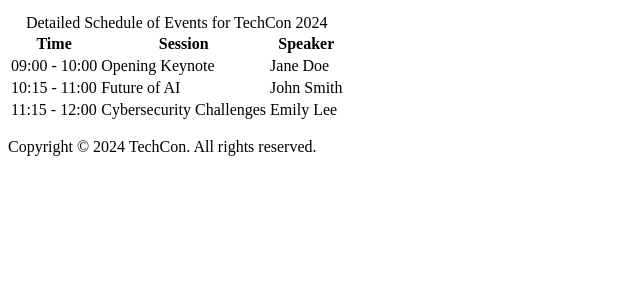
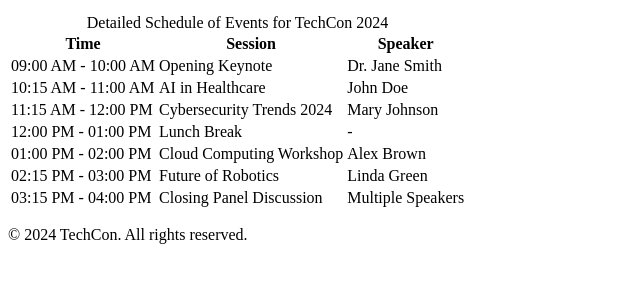
Before and after one commit to simon21728/TechCon_HTML, a plain HTML site: page techcon_website/schedule.html in a window 1280 px wide. Shown: the part 154-436 px from the top of the page, without its empty margins (0-640 px from the left). Drawn offline with Linux system fonts and the light colour scheme.

Commit message:
Designing the Schedule Page for TechCon 2024 Conference Website

```diff
--- a/techcon_website/schedule.html
+++ b/techcon_website/schedule.html
@@ -4,8 +4,10 @@
     <meta charset="UTF-8">
     <meta name="viewport" content="width=device-width, initial-scale=1.0">
     <title>Schedule for TechCon 2024</title>
+    <link rel="stylesheet" href="style.css"> <!-- Assuming a shared stylesheet -->
 </head>
 <body>
+    <!-- Header Section -->
     <header>
         <h1>Schedule for TechCon 2024</h1>
         <nav>
@@ -18,8 +20,9 @@
         </nav>
     </header>
 
+    <!-- Main Content Section -->
     <main>
-        <table >
+        <table>
             <caption>Detailed Schedule of Events for TechCon 2024</caption>
             <thead>
                 <tr>
@@ -30,26 +33,47 @@
             </thead>
             <tbody>
                 <tr>
-                    <td>09:00 - 10:00</td>
+                    <td>09:00 AM - 10:00 AM</td>
                     <td>Opening Keynote</td>
-                    <td>Jane Doe</td>
+                    <td>Dr. Jane Smith</td>
                 </tr>
                 <tr>
-                    <td>10:15 - 11:00</td>
-                    <td>Future of AI</td>
-                    <td>John Smith</td>
+                    <td>10:15 AM - 11:00 AM</td>
+                    <td>AI in Healthcare</td>
+                    <td>John Doe</td>
                 </tr>
                 <tr>
-                    <td>11:15 - 12:00</td>
-                    <td>Cybersecurity Challenges</td>
-                    <td>Emily Lee</td>
+                    <td>11:15 AM - 12:00 PM</td>
+                    <td>Cybersecurity Trends 2024</td>
+                    <td>Mary Johnson</td>
+                </tr>
+                <tr>
+                    <td>12:00 PM - 01:00 PM</td>
+                    <td>Lunch Break</td>
+                    <td>-</td>
+                </tr>
+                <tr>
+                    <td>01:00 PM - 02:00 PM</td>
+                    <td>Cloud Computing Workshop</td>
+                    <td>Alex Brown</td>
+                </tr>
+                <tr>
+                    <td>02:15 PM - 03:00 PM</td>
+                    <td>Future of Robotics</td>
+                    <td>Linda Green</td>
+                </tr>
+                <tr>
+                    <td>03:15 PM - 04:00 PM</td>
+                    <td>Closing Panel Discussion</td>
+                    <td>Multiple Speakers</td>
                 </tr>
             </tbody>
         </table>
     </main>
 
+    <!-- Footer Section -->
     <footer>
-        <p>Copyright © 2024 TechCon. All rights reserved.</p>
+        <p>&copy; 2024 TechCon. All rights reserved.</p>
     </footer>
 </body>
 </html>
```
